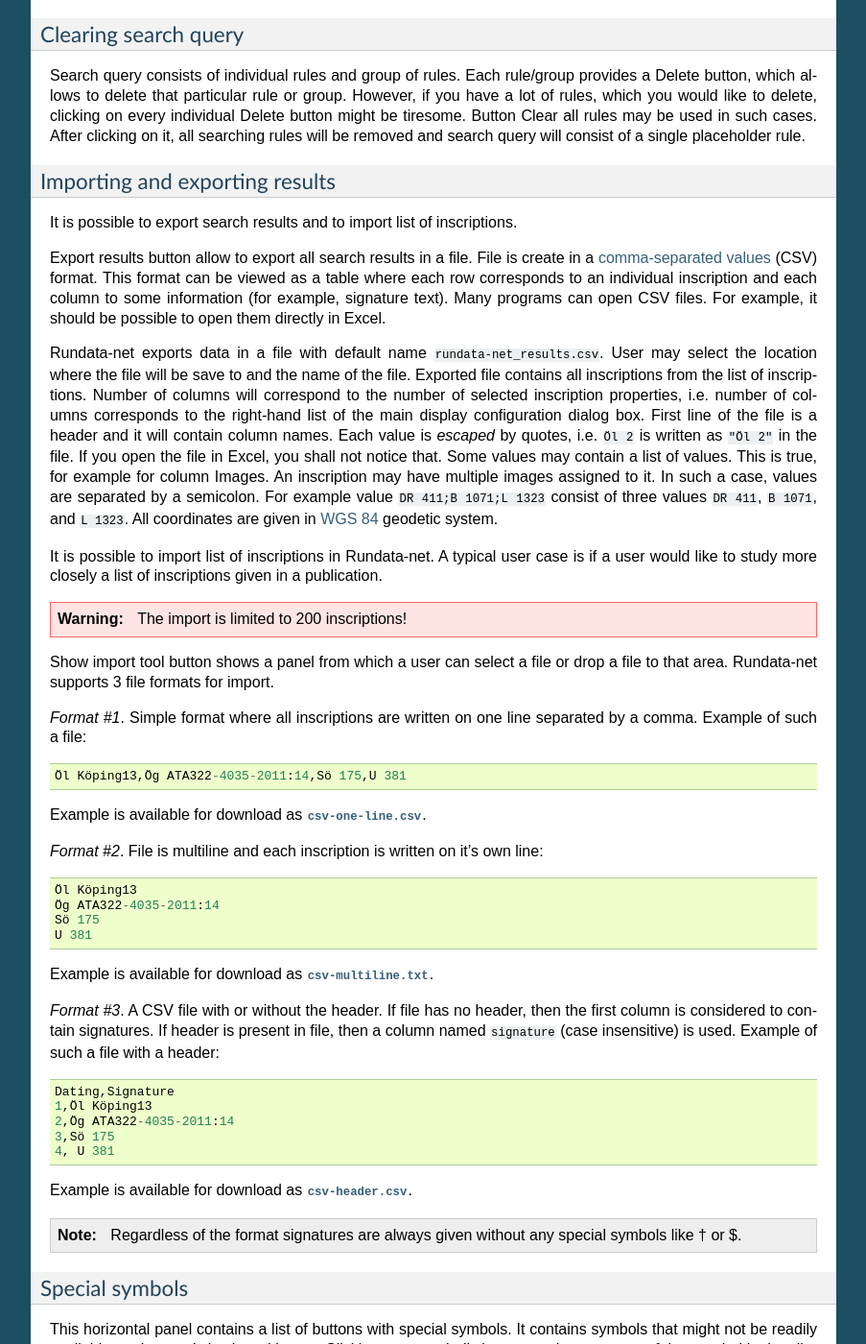
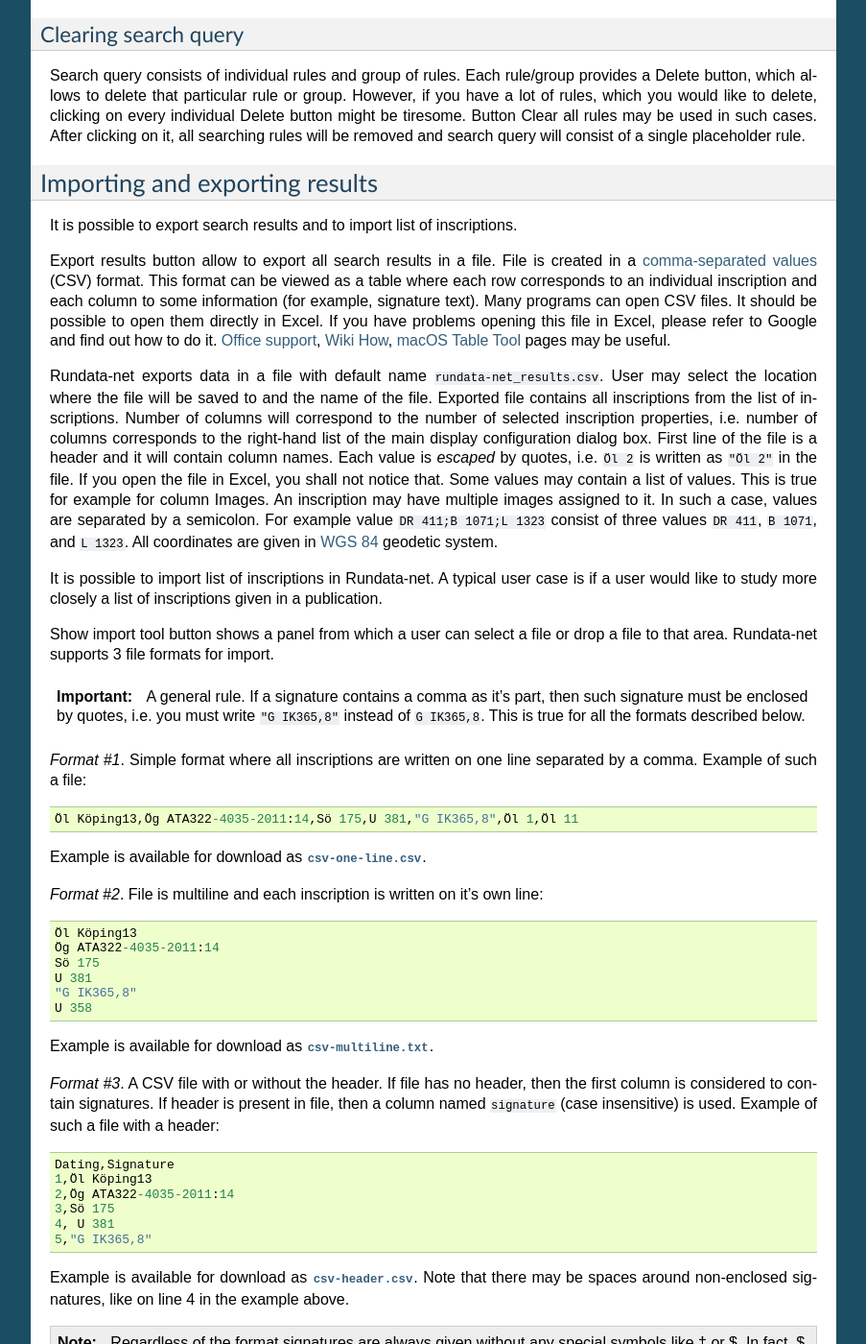
Before and after one commit to fralik/rundata-net, a Sphinx documentation site: the page built from docs/getting-started/user_guide.rst, in a window 1280 px wide and 1400 px high, scrolled down 3590 px. Shown: the whole window at 96% size, without its empty margins (198-1101 px from the left). Built offline with Sphinx 7.4.7, drawn with Linux system fonts in a browser that asks for light colours; some of the changed text lies outside the part shown.

Commit message:
Update docs
* Notes about searching for bind rune
* New CSV import examples

```diff
--- a/docs/getting-started/csv-header.csv
+++ b/docs/getting-started/csv-header.csv
@@ -3,3 +3,4 @@ Dating,Signature
 2,Ög ATA322-4035-2011:14
 3,Sö 175
 4, U 381
+5,"G IK365,8"
--- a/docs/getting-started/csv-multiline.txt
+++ b/docs/getting-started/csv-multiline.txt
@@ -2,3 +2,5 @@
 Ög ATA322-4035-2011:14
 Sö 175
 U 381
+"G IK365,8"
+U 358
--- a/docs/getting-started/csv-one-line.csv
+++ b/docs/getting-started/csv-one-line.csv
@@ -1 +1 @@
-Öl Köping13,Ög ATA322-4035-2011:14,Sö 175,U 381
+Öl Köping13,Ög ATA322-4035-2011:14,Sö 175,U 381,"G IK365,8",Öl 1,Öl 11
--- a/docs/getting-started/user_guide.rst
+++ b/docs/getting-started/user_guide.rst
@@ -161,27 +161,31 @@ searching rules will be removed and search query will consist of a single
 placeholder rule.
 
 Importing and exporting results
--------------------------------
+===============================
 
 It is possible to export search results and to import list of inscriptions.
 
 :guilabel:`Export results` button allow to export all search results in a file.
-File is create in a
+File is created in a
 `comma-separated values <https://en.wikipedia.org/wiki/Comma-separated_values>`_
 (CSV) format. This format can be viewed as a table where each row corresponds to
 an individual inscription and each column to some information (for example,
-signature text). Many programs can open CSV files. For example, it should be
-possible to open them directly in Excel.
+signature text). Many programs can open CSV files. It should be
+possible to open them directly in Excel. If you have problems opening this file
+in Excel, please refer to Google and find out how to do it. `Office support`_,
+`Wiki How <https://www.wikihow.com/Open-CSV-Files>`_,
+`macOS Table Tool <https://itunes.apple.com/app/table-tool/id1122008420?mt=12>`_
+pages may be useful.
 
 Rundata-net exports data in a file with default name :file:`rundata-net_results.csv`.
-User may select the location where the file will be save to and the name of the
+User may select the location where the file will be saved to and the name of the
 file. Exported file contains all inscriptions from the list of inscriptions.
 Number of columns will correspond to the number of selected inscription properties,
 i.e. number of columns corresponds to the right-hand list of the main display
 configuration dialog box. First line of the file is a header and it will contain
 column names. Each value is *escaped* by quotes, i.e. :samp:`Öl 2` is written
 as :samp:`"Öl 2"` in the file. If you open the file in Excel, you shall not notice
-that. Some values may contain a list of values. This is true, for example for
+that. Some values may contain a list of values. This is true for example for
 column :guilabel:`Images`. An inscription may have multiple images assigned to it.
 In such a case, values are separated by a semicolon. For example value
 :samp:`DR 411;B 1071;L 1323` consist of three values :samp:`DR 411`, :samp:`B 1071`,
@@ -191,17 +195,19 @@ It is possible to import list of inscriptions in Rundata-net. A typical user cas
 is if a user would like to study more closely a list of inscriptions given in
 a publication.
 
-.. warning::
-
-    The import is limited to 200 inscriptions!
-
 :guilabel:`Show import tool` button shows a panel from which a user can select
 a file or drop a file to that area. Rundata-net supports 3 file formats for import.
 
-*Format #1*. Simple format where all inscriptions are written on one line separated by a comma.
-Example of such a file::
+..  important::
 
-    Öl Köping13,Ög ATA322-4035-2011:14,Sö 175,U 381
+    A general rule. If a signature contains a comma as it's part, then such
+    signature must be enclosed by quotes, i.e. you must write :samp:`"G IK365,8"`
+    instead of :samp:`G IK365,8`. This is true for all the formats described below.
+
+*Format #1*. Simple format where all inscriptions are written on one line
+separated by a comma. Example of such a file::
+
+    Öl Köping13,Ög ATA322-4035-2011:14,Sö 175,U 381,"G IK365,8",Öl 1,Öl 11
 
 Example is available for download as :download:`csv-one-line.csv`.
 
@@ -211,6 +217,8 @@ Example is available for download as :download:`csv-one-line.csv`.
     Ög ATA322-4035-2011:14
     Sö 175
     U 381
+    "G IK365,8"
+    U 358
 
 Example is available for download as :download:`csv-multiline.txt`.
 
@@ -224,13 +232,17 @@ a file with a header::
     2,Ög ATA322-4035-2011:14
     3,Sö 175
     4, U 381
+    5,"G IK365,8"
 
-Example is available for download as :download:`csv-header.csv`.
+Example is available for download as :download:`csv-header.csv`. Note that
+there may be spaces around non-enclosed signatures, like on line 4 in the example
+above.
 
 .. note::
 
     Regardless of the format signatures are always given without any special
-    symbols like † or $.
+    symbols like † or $. In fact, $ will be added to search parameter, but it
+    is interpreted as part of a regular expression.
 
 Special symbols
 ---------------
@@ -279,3 +291,5 @@ a powerful tool, when mastered. It allows one to search by way of
 beauties such as ``{b/t}{a/o}``. You may need more clicks and a bit more typing
 with a query builder, but the representation of rules in it is no doubt
 more user-friendly.
+
+.. _Office support: https://support.office.com/en-us/article/import-or-export-text-txt-or-csv-files-5250ac4c-663c-47ce-937b-339e391393ba
```
Also changed, not shown: docs/searching.rst (+31 -11 lines).
